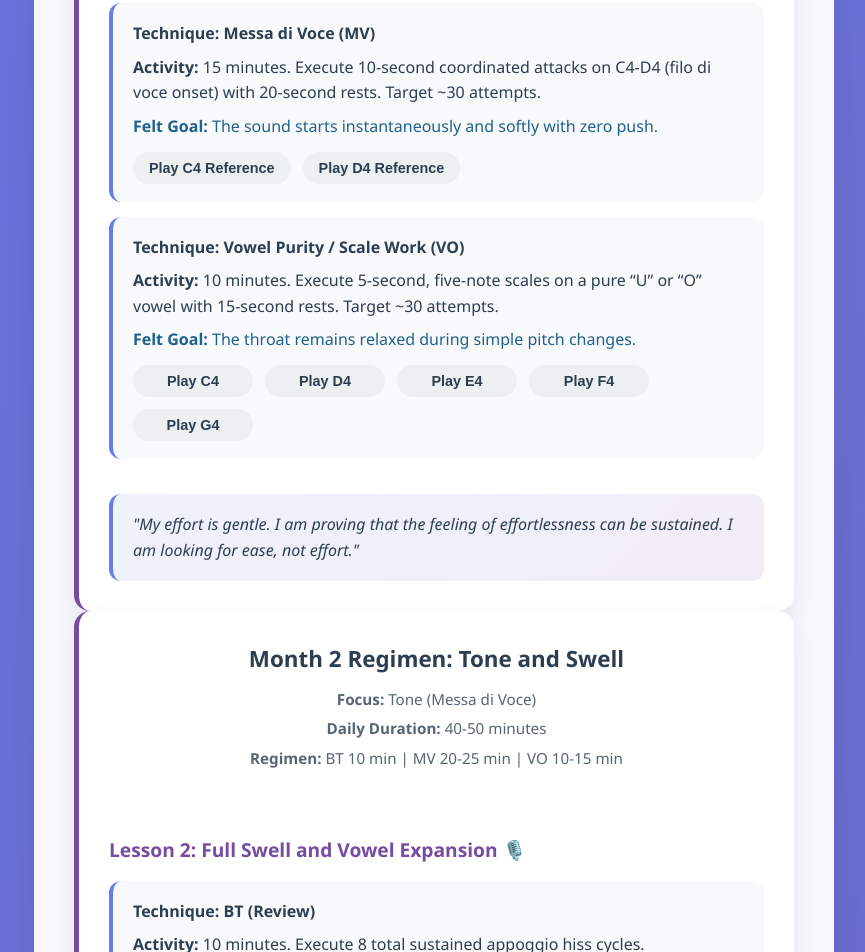
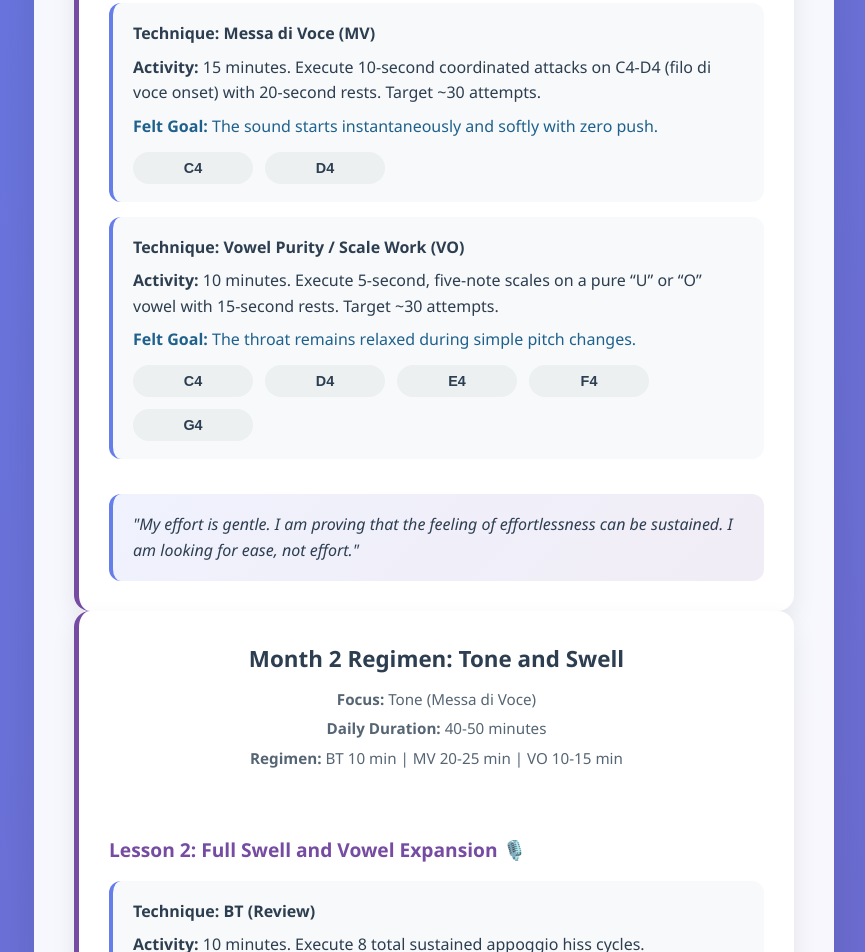
Before and after one commit to aisthetikos/aisthetikos.github.io, a plain HTML site: page vocal-exercises.html in a window 1280 px wide. Shown: the part 1660-2612 px from the top of the page, without its empty margins (206-1071 px from the left). Drawn offline with nearby package versions, Linux system fonts and the light colour scheme.

Commit message:
Shorten MV/VO button labels

```diff
--- a/vocal-exercises.html
+++ b/vocal-exercises.html
@@ -101,10 +101,10 @@
                             <p class="felt-goal"><strong>Felt Goal:</strong> The sound starts instantaneously and softly with zero push.</p>
                             <div class="audio-control">
                                 <button class="btn btn-small secondary audio-btn" data-audio-sequence="mv-c4">
-                                    Play C4 Reference
+                                    C4
                                 </button>
                                 <button class="btn btn-small secondary audio-btn" data-audio-sequence="mv-d4">
-                                    Play D4 Reference
+                                    D4
                                 </button>
                             </div>
                         </div>
@@ -114,19 +114,19 @@
                             <p class="felt-goal"><strong>Felt Goal:</strong> The throat remains relaxed during simple pitch changes.</p>
                             <div class="audio-control">
                                 <button class="btn btn-small secondary audio-btn" data-audio-sequence="vo-c4">
-                                    Play C4
+                                    C4
                                 </button>
                                 <button class="btn btn-small secondary audio-btn" data-audio-sequence="vo-d4">
-                                    Play D4
+                                    D4
                                 </button>
                                 <button class="btn btn-small secondary audio-btn" data-audio-sequence="vo-e4">
-                                    Play E4
+                                    E4
                                 </button>
                                 <button class="btn btn-small secondary audio-btn" data-audio-sequence="vo-f4">
-                                    Play F4
+                                    F4
                                 </button>
                                 <button class="btn btn-small secondary audio-btn" data-audio-sequence="vo-g4">
-                                    Play G4
+                                    G4
                                 </button>
                             </div>
                         </div>
```
